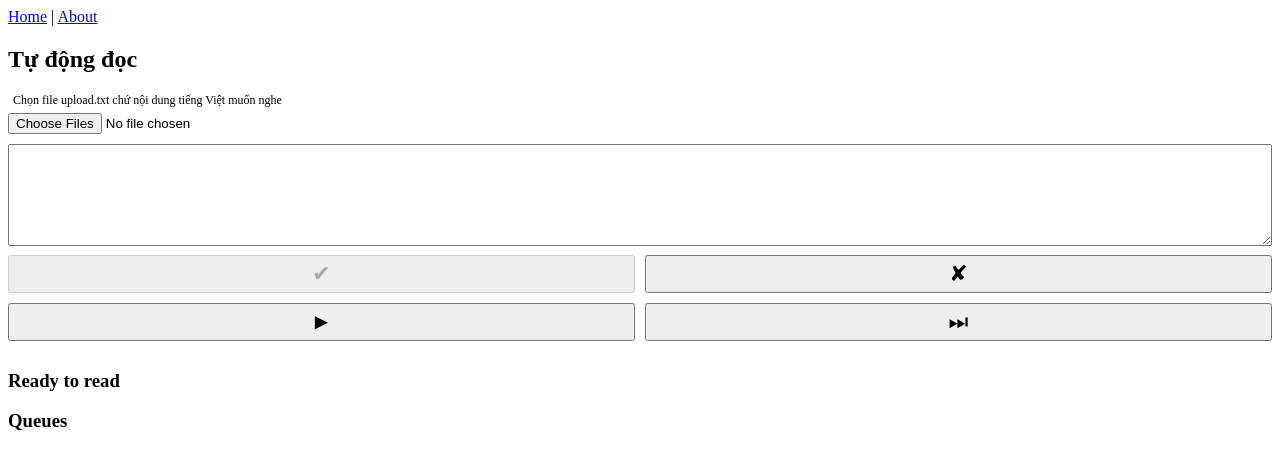
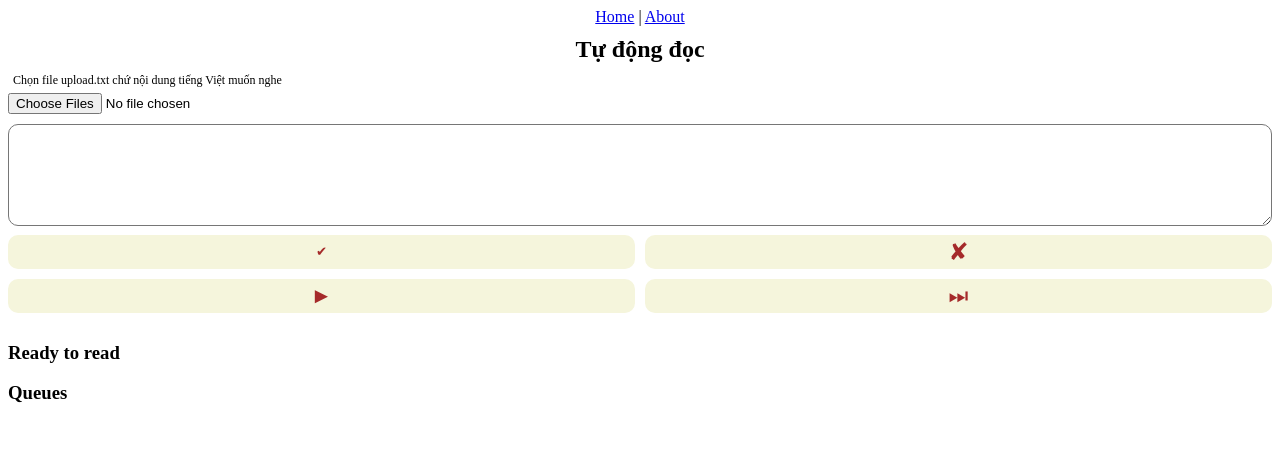
Before and after one commit to haiquang9994/tu-dong-doc, a Django app: template pages/templates/home.html in a window 1280 px wide. Shown: the top 470 px of the page. Run offline with Django 3.2, Linux system fonts and the light colour scheme; the template is opened without the code that fills it, so the values that code supplies are empty.

Commit message:
change home.html, base.html

```diff
--- a/pages/templates/base.html
+++ b/pages/templates/base.html
@@ -17,7 +17,7 @@
 
 <body>
     <!-- templates/base.html -->
-    <header style="user-select: none;-webkit-user-select:none;">
+    <header style="user-select: none;-webkit-user-select:none;text-align: center;">
         <a href="{% url 'home' %}">Home</a> | <a href="{% url 'about' %}">About</a>
     </header>
 
--- a/pages/templates/home.html
+++ b/pages/templates/home.html
@@ -2,25 +2,25 @@
 {% extends 'base.html' %}
 
 {% block content %}
-<h1 style="user-select: none;-webkit-user-select:none;">Tự động đọc</h1>
+<h1 style="user-select: none;-webkit-user-select:none;text-align: center;margin: 10px 0;">Tự động đọc</h1>
 <div>
     <p style="margin-top: 5px; margin-bottom: 5px; margin-left: 5px; font-size: 12px;user-select: none;-webkit-user-select:none;">Chọn file
         upload.txt chứ nội dung
         tiếng Việt muốn nghe</p>
     <input type="file" id="text_file" multiple style="user-select: none;-webkit-user-select:none;">
     <div style="margin-top: 10px;user-select: none;-webkit-user-select:none;">
-        <textarea style="width: 100%; padding: 5px; outline: none; max-width: 100%;margin-bottom: 5px;" rows="6"
+        <textarea style="width: 100%; padding: 5px; outline: none; max-width: 100%;margin-bottom: 5px;border-radius: 10px;" rows="6"
             id="text_textarea"></textarea>
         <div style="display: flex;gap: 10px;">
-            <button id="text_textarea_btn" disabled style="flex: 1;line-height: 32px;font-size: 22px;">✔</button>
-            <button id="remove_all" style="flex: 1;line-height: 32px;font-size: 22px;">✘</button>
+            <button id="text_textarea_btn" disabled style="flex: 1;line-height: 32px;font-size: 32;border-radius: 10px;border: 0;background-color: beige;color: brown;">✔</button>
+            <button id="remove_all" style="flex: 1;line-height: 32px;font-size: 24px;border-radius: 10px;border: 0;background-color: beige;color: brown;">✘</button>
         </div>
     </div>
 </div>
 <div style="padding: 10px 0;display: flex; gap: 10px;user-select: none;-webkit-user-select:none;">
     <!-- <button id="stop">Stop</button> -->
-    <button style="flex: 1;line-height: 32px;font-size: 22px;" id="playPause" data-play="►" data-pause="⏸">►</button>
-    <button style="flex: 1;line-height: 32px;font-size: 22px;" id="next">⏭</button>
+    <button style="flex: 1;line-height: 32px;font-size: 22px;border-radius: 10px;border: 0;background-color: beige;color: brown;" id="playPause" data-play="►" data-pause="⏸">►</button>
+    <button style="flex: 1;line-height: 32px;font-size: 22px;border-radius: 10px;border: 0;background-color: beige;color: brown;" id="next">⏭</button>
 </div>
 
 <h3 style="user-select: none;-webkit-user-select:none;">Ready to read</h3>
```
